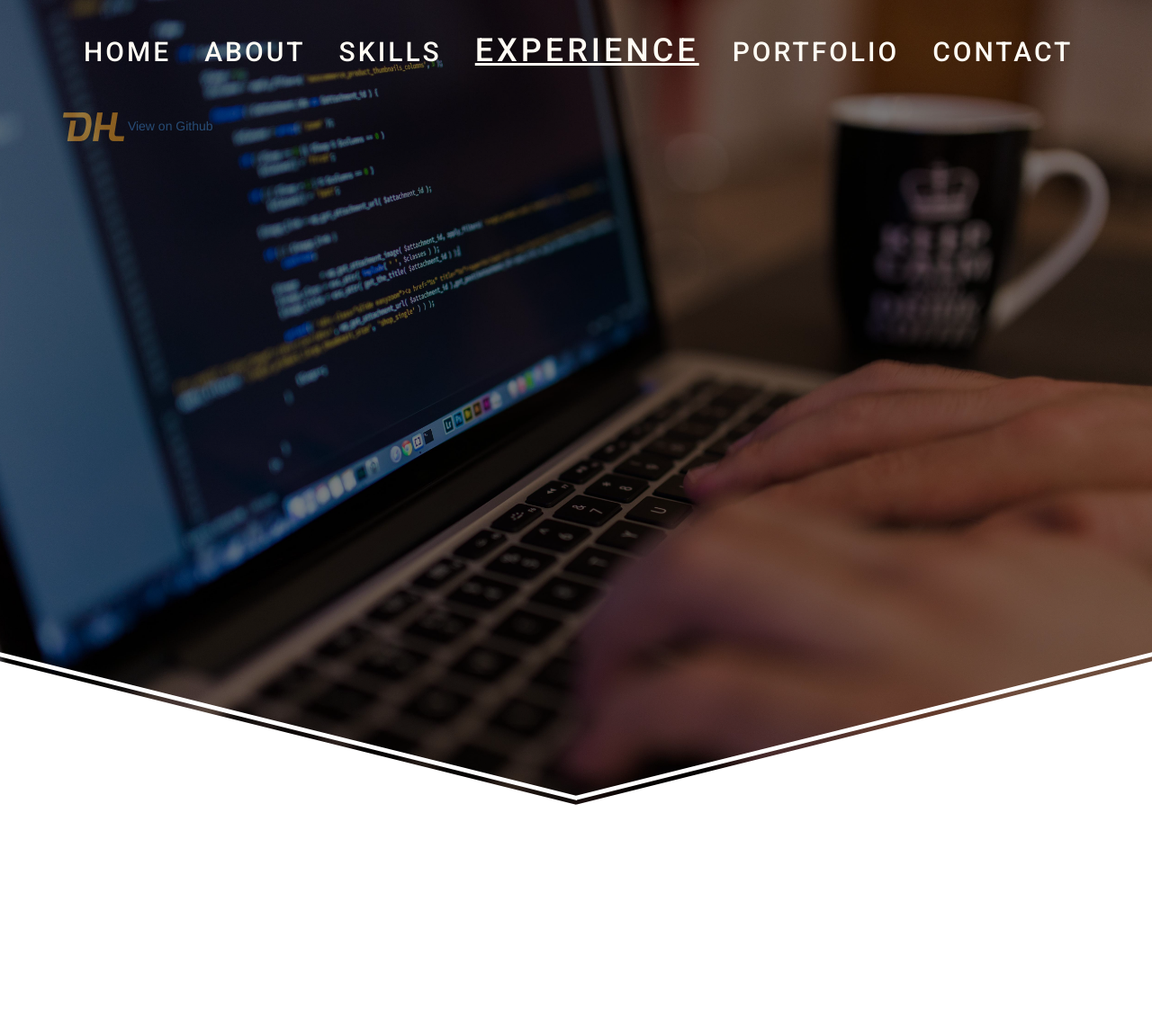
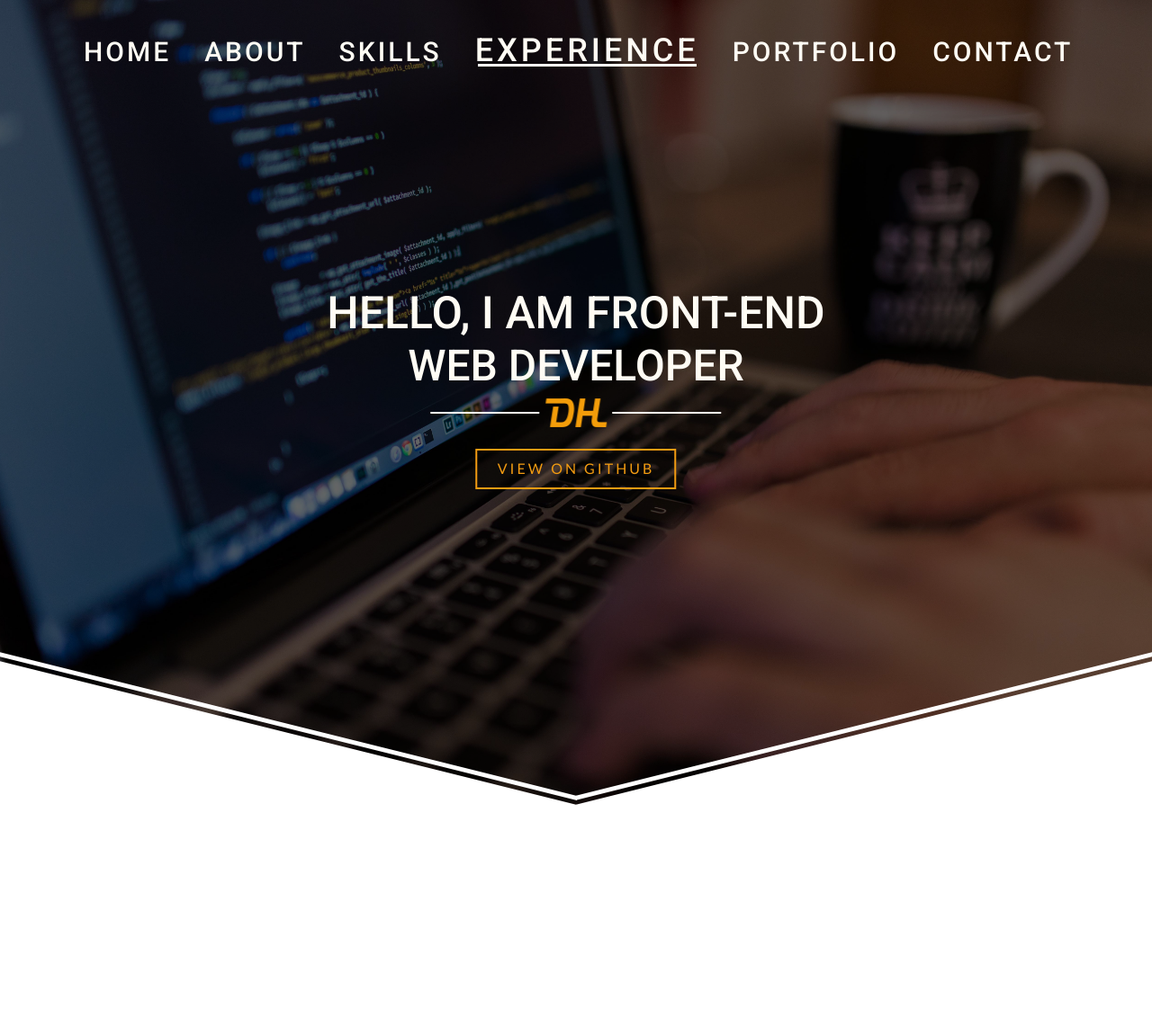
Before and after one commit to SkySurferOne/skysurferone.github.io, a website: page index.html in a window 1280 px wide. Shown: the whole page at 90% size. Drawn offline with Linux system fonts and the light colour scheme.

Commit message:
header done

```diff
--- a/css/source/component/_button.scss
+++ b/css/source/component/_button.scss
@@ -0,0 +1,16 @@
+.rect-btn {
+    display: inline-block;
+    text-transform: uppercase;
+    font: 400 16px $Lato;
+    letter-spacing: 3px;
+    color: map-get($colors, primary);
+    border: map-get($colors, primary) 2px solid;
+    padding: 10px 22px 12px 22px;
+    transition: background-color .3s;
+
+    &:hover {
+        text-decoration: none;
+        color: map-get($colors, dark);
+        background-color: map-get($colors, primary);
+    }
+}
--- a/css/source/helpers/_variables.scss
+++ b/css/source/helpers/_variables.scss
@@ -12,3 +12,4 @@ $colors: (
 // fonts
 $font-fallback: Arial, sans-serif;
 $Roboto: Roboto, $font-fallback;
+$Lato: Lato, $font-fallback;
--- a/css/source/layout/_header.scss
+++ b/css/source/layout/_header.scss
@@ -6,6 +6,59 @@
     background: black url(../img/header.jpg) no-repeat 50% 50%;
     background-attachment: fixed;
     background-size: cover;
+    z-index: 5;
+
+    .wrapper {
+        position: absolute;
+        z-index: 100;
+        left: 50%;
+        top: 34%;
+        transform: translate(-50%, 0);
+        text-align: center;
+    }
+
+    h1,
+    h2 {
+        font-family: $Roboto;
+        font-weight: 500;
+        color: map-get($colors, white);
+        text-transform: uppercase;
+        line-height: 1.2;
+    }
+
+    h2 {
+        font-size: 50px;
+        margin: 0;
+    }
+
+    h1 {
+        font-size: 48px;
+        margin: 0px 0 8px 0;
+    }
+}
+
+.logo {
+    position: relative;
+    display: block;
+    margin-bottom: 24px;
+
+    &:after,
+    &:before {
+        content: "";
+        display: block;
+        position: absolute;
+        height: 2px;
+        width: 121px;
+        background-color: map-get($colors, white);
+        top: 50%;
+        transform: translate(0, -50%);
+    }
+    &:before {
+       left: 115px;
+    }
+    &:after {
+       right: 115px;
+    }
 }
 
 .shadow {
@@ -13,5 +66,5 @@
     width: 100%;
     height: 100%;
     background-color: black;
-    opacity: .5;
+    opacity: .6;
 }
--- a/css/source/layout/_nav.scss
+++ b/css/source/layout/_nav.scss
@@ -6,7 +6,6 @@
     top: 0;
     left: 0;
     width: 100%;
-    //background-color: rgba(0, 0, 0, 0.46);
 
     ul {
         display: block;
@@ -30,8 +29,10 @@
         text-transform: uppercase;
         letter-spacing: 3px;
         line-height: 1;
+        transition: color .3s;
         &:hover {
-            //text-decoration: none;
+            text-decoration: none;
+            color: map-get($colors, primary);
         }
     }
 }
@@ -44,6 +45,21 @@
     font-size: 36px;
     margin-top: -5px;
     letter-spacing: 4px;
-    text-decoration: underline;
-    //border-bottom: map-get($colors, white) solid 3px;
+    position: relative;
+
+    &:hover:after {
+        background-color: map-get($colors, primary);
+    }
+
+    &:after {
+        content: "";
+        display: block;
+        width: 243px;
+        height: 3px;
+        background-color: map-get($colors, white);
+        margin-top: -3px;
+        margin-left: auto;
+        margin-right: auto;
+        transition: background-color .3s;
+    }
 }
--- a/index.html
+++ b/index.html
@@ -30,14 +30,14 @@
 
         <!-- header -->
         <header class="header" id="home">
-            <div class="shadow">
-                <div class="container">
+            <div class="shadow"></div>
+                <div class="wrapper">
                     <h2>Hello, I am front-end</h2>
                     <h1>Web Developer</h1>
                     <a href="#" class="logo"><img src="img/logo-dh.png" alt="Damian Hanusiak logo"></a>
                     <a href="#" class="rect-btn">View on Github</a>
                 </div>
-            </div>
+
 
             <div class="cut-down">
                 <div class="wrap">
```
Also changed, not shown: css/style.css.
